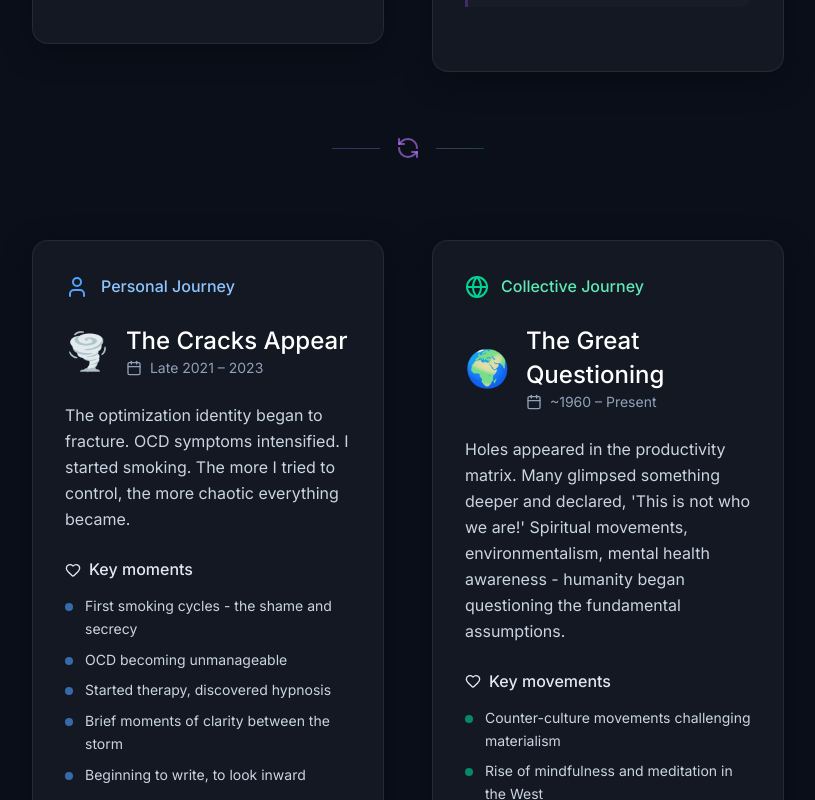
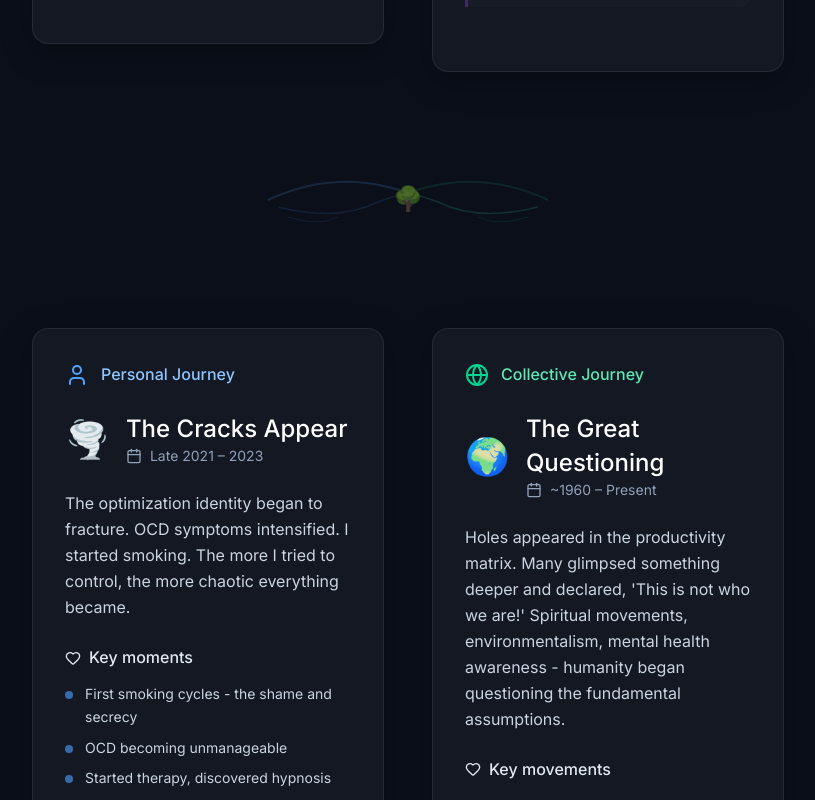
Before and after one commit to Ahiya1/ahiya-xyz, a Next.js app: page /journey in a window 1280 px wide. Shown: the part 1840-2640 px from the top of the page, without its empty margins (232-1047 px from the left). Built offline with nearby package versions, Linux system fonts and the light colour scheme.

Commit message:
let yourself breath

```diff
--- a/app/journey/page.tsx
+++ b/app/journey/page.tsx
@@ -3,7 +3,7 @@
 import React, { useState, useEffect } from "react";
 import Image from "next/image";
 import Link from "next/link";
-import { Calendar, MapPin, Heart, Globe, User, RefreshCcw } from "lucide-react";
+import { Calendar, MapPin, Heart, Globe, User } from "lucide-react";
 
 const JourneyPage: React.FC = () => {
   const [mounted, setMounted] = useState<boolean>(false);
@@ -371,13 +371,92 @@ const JourneyPage: React.FC = () => {
                   </div>
                 </div>
 
-                {/* Mirror Connection */}
+                {/* Sacred Roots Connection */}
                 {index < journeyPhases.length - 1 && (
-                  <div className="flex justify-center my-16">
-                    <div className="flex items-center space-x-4">
-                      <div className="w-12 h-px bg-gradient-to-r from-blue-400/30 to-purple-400/30" />
-                      <RefreshCcw className="w-6 h-6 text-purple-400/60" />
-                      <div className="w-12 h-px bg-gradient-to-r from-purple-400/30 to-emerald-400/30" />
+                  <div className="flex justify-center my-20">
+                    <div className="relative w-80 h-24 opacity-60">
+                      <svg
+                        viewBox="0 0 320 96"
+                        className="w-full h-full"
+                        fill="none"
+                        xmlns="http://www.w3.org/2000/svg"
+                      >
+                        {/* Left root (Personal) */}
+                        <path
+                          d="M20 48 Q80 20, 140 35 Q180 45, 160 48"
+                          stroke="rgba(96, 165, 250, 0.4)"
+                          strokeWidth="2"
+                          fill="none"
+                          className="animate-pulse"
+                          style={{ animationDuration: "4s" }}
+                        />
+                        <path
+                          d="M30 55 Q90 70, 130 50 Q170 35, 160 48"
+                          stroke="rgba(96, 165, 250, 0.3)"
+                          strokeWidth="1.5"
+                          fill="none"
+                          className="animate-pulse"
+                          style={{
+                            animationDuration: "5s",
+                            animationDelay: "0.5s",
+                          }}
+                        />
+
+                        {/* Right root (Collective) */}
+                        <path
+                          d="M300 48 Q240 20, 180 35 Q140 45, 160 48"
+                          stroke="rgba(52, 211, 153, 0.4)"
+                          strokeWidth="2"
+                          fill="none"
+                          className="animate-pulse"
+                          style={{
+                            animationDuration: "4s",
+                            animationDelay: "1s",
+                          }}
+                        />
+                        <path
+                          d="M290 55 Q230 70, 190 50 Q150 35, 160 48"
+                          stroke="rgba(52, 211, 153, 0.3)"
+                          strokeWidth="1.5"
+                          fill="none"
+                          className="animate-pulse"
+                          style={{
+                            animationDuration: "5s",
+                            animationDelay: "1.5s",
+                          }}
+                        />
+
+                        {/* Central connection point */}
+                        <circle
+                          cx="160"
+                          cy="48"
+                          r="4"
+                          fill="rgba(168, 85, 247, 0.6)"
+                          className="animate-pulse"
+                          style={{ animationDuration: "3s" }}
+                        />
+
+                        {/* Smaller branching roots */}
+                        <path
+                          d="M40 65 Q70 75, 90 65"
+                          stroke="rgba(96, 165, 250, 0.2)"
+                          strokeWidth="1"
+                          fill="none"
+                        />
+                        <path
+                          d="M280 65 Q250 75, 230 65"
+                          stroke="rgba(52, 211, 153, 0.2)"
+                          strokeWidth="1"
+                          fill="none"
+                        />
+                      </svg>
+
+                      {/* Sacred tree symbol at center */}
+                      <div className="absolute top-1/2 left-1/2 transform -translate-x-1/2 -translate-y-1/2">
+                        <div className="text-2xl animate-float opacity-80">
+                          🌳
+                        </div>
+                      </div>
                     </div>
                   </div>
                 )}
```
